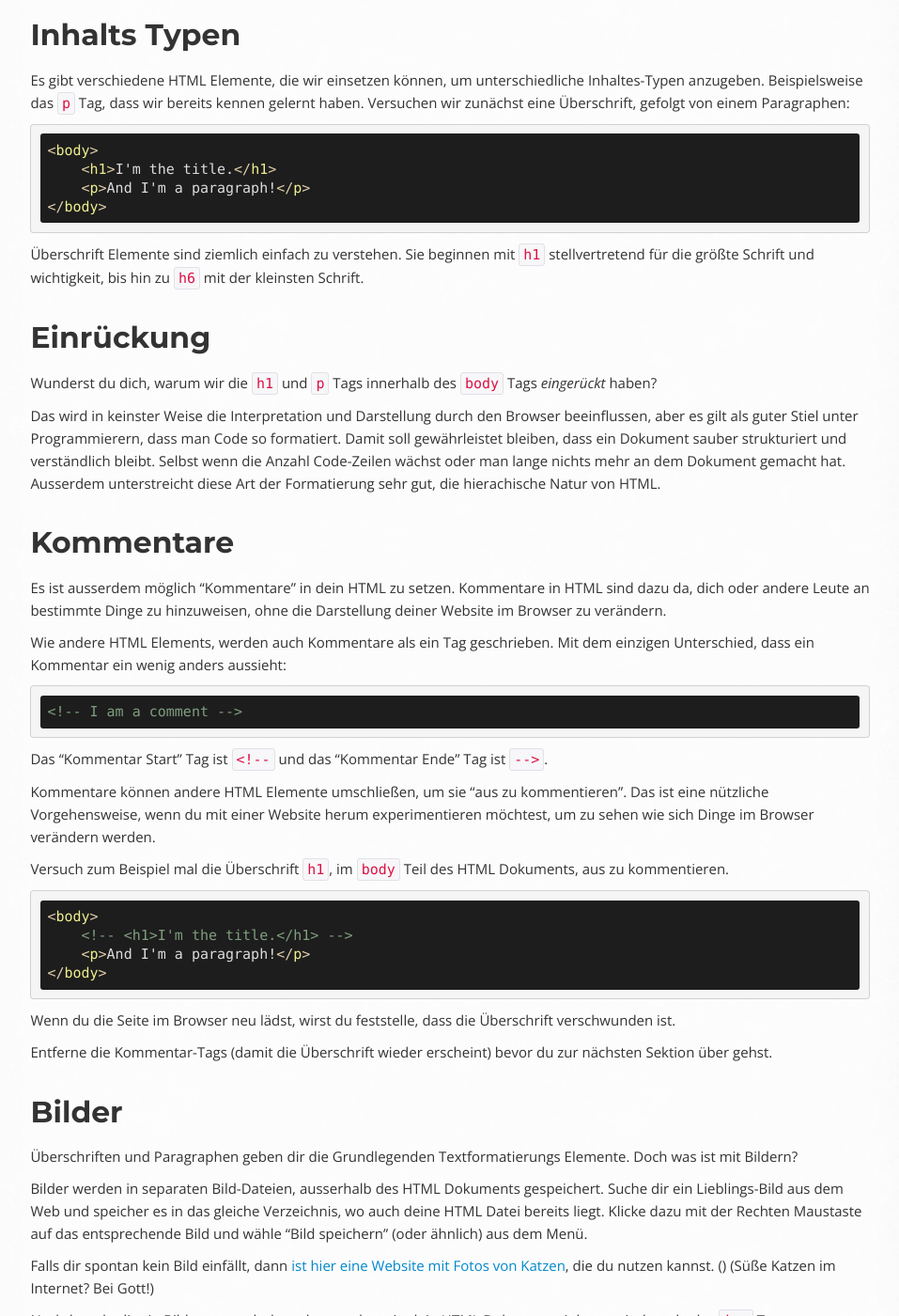
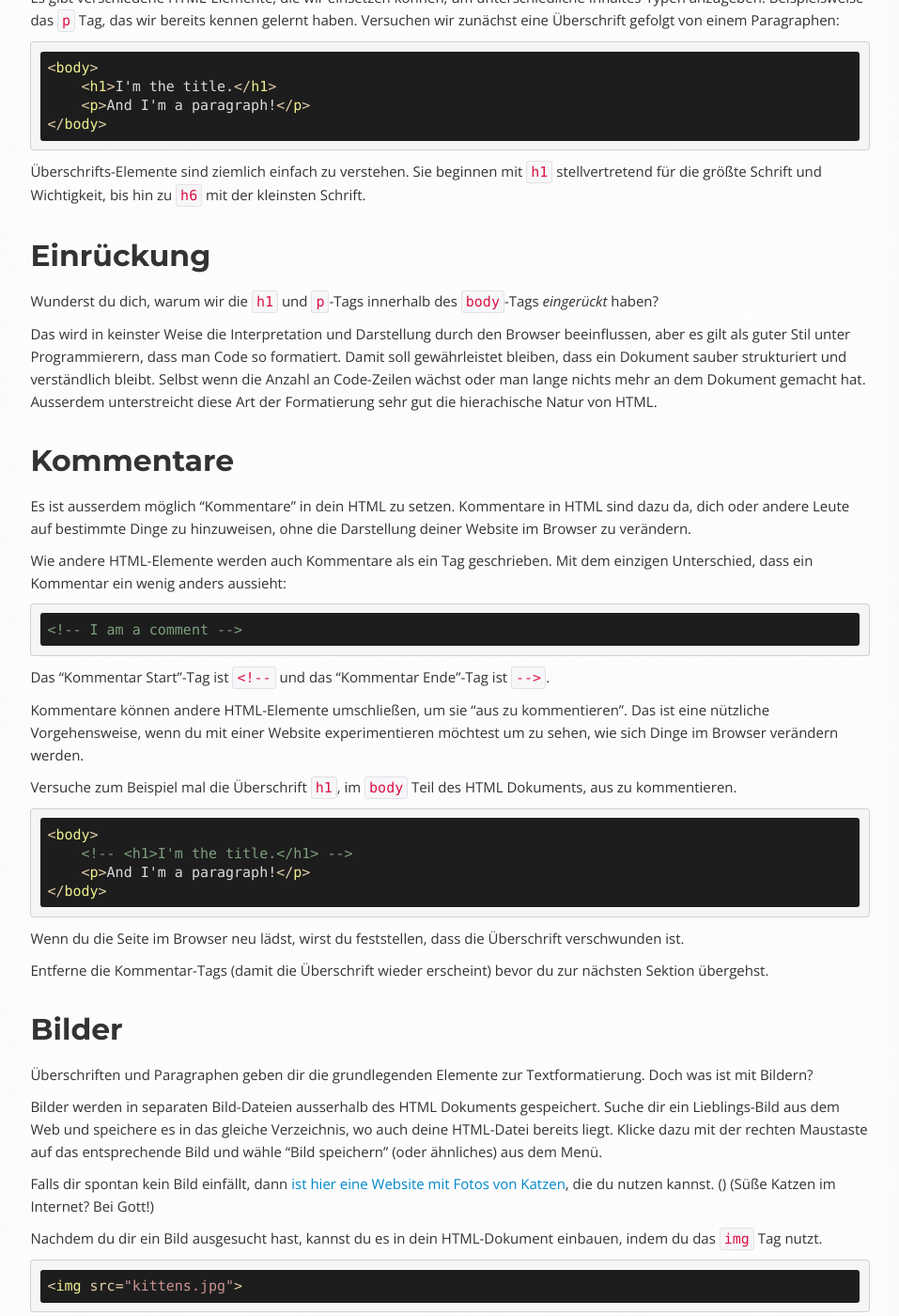
Before and after one commit to OpenTechSchool/html-css-beginners, a Jekyll site: the page built from core/structure.md, in a window 1280 px wide and 1400 px high, scrolled down 4250 px. Shown: the whole window at 94% size, without its empty margins (314-1271 px from the left). Built offline with Jekyll 4.4.1, drawn with Linux system fonts in a browser that asks for light colours; Markdown is read by kramdown in place of the engine named in the settings; some of the changed text lies outside the part shown.

Commit message:
update: adjusted the translation to a given style

```diff
--- a/core/structure.md
+++ b/core/structure.md
@@ -44,58 +41,57 @@ in die du hineinwachsen kannst) sind [Sublime Text](http://www.sublimetext.com/)
 
 GEdit ist auf den meisten Linux Distributionen vorinstalliert.
 Andernfalls kannst du es auch mit [Sublime Text](http://www.sublimetext.com/)
-oder einem der zahlreichen anderen Linux Text Editoren versuchen.
+oder einem der zahlreichen anderen Linux Texteditoren versuchen.
 
 ********
 
-**Text Editor installiert und geöffnet? Gtossartig! Zeit für das erste HTML Dokument!**
+**Texteditor installiert und geöffnet? Grossartig! Zeit für das erste HTML-Dokument!**
 
 ## Doctype
 
-Das erste Element einer HTML Seite ist der **doctype**, welcher wie du dir
+Das erste Element einer HTML-Seite ist der **doctype**, welcher wie du dir
 vielleicht denken kannst, dem Browser den Typ des Dokuments anzeigt.
-Das ist wichtig damit der browser weiss wie er das HTML Dokument anzeigen und lesen soll.
+Dies ist wichtig, damit der Browser weiss, wie er das HTML-Dokument anzeigen und lesen soll.
 
-Gluecklicher Weise ist der HTML5 Doctype extrem simpel - er ist einfach `html`.
+Glücklicherweise ist der HTML5-Doctype extrem simpel - er ist einfach `html`.
 
-Oeffne eine neue Datei in mit deinem Text Editor und schreibe dies in die erste
+Öffne eine neue Datei mit deinem Texteditor und schreibe dies in die erste
 Zeile:
 
     <!DOCTYPE html>
 
-Dann speicher die Text-Datei mit der Datei-Erweiterung `.html`. Du editierst nun
+Dann speichere die Textdatei mit der Datei-Erweiterung `.html`. Du editierst nun
 ganz offiziell ein HTML Dokument.
 
 ## Strukturiere dein Projekt
 
-Du kannst überall wo du willst HTML dateien anlegen. Jedoch empfehlen wir dir,
-dass du verzeichnisse nutzt um deine Dateien zu organisieren. So sind sie später
-einfacher wieder zu finden.
+Du kannst überall wo du möchtest HTML-Dateien anlegen. Jedoch empfehlen wir dir,
+dass du Verzeichnisse nutzt, um deine Dateien zu organisieren. So sind sie später
+einfacher wiederzufinden.
 
-* Erstelle an beliebiger Stelle eine Verzeichnis für diesen Workshop. Zum
+* Erstelle an beliebiger Stelle ein Verzeichnis für diesen Workshop. Zum
   Beispiel auf dem Desktop oder in deinem Benutzer-Verzeichnis.
   Nenne das Verzeichnis *OTS_HTML_Workshop* oder ähnlich.
 
-* Erstelle ein Verzeichnis innerhalb des deines Workshop Verzeichnis.
+* Erstelle ein Verzeichnis innerhalb des Workshop-Verzeichnisses.
   Nenne es **exercise1** oder ähnlich.
 
-* Vom Text-Editor aus, speichere dein erstes HTML Dokument in
-  dem *exercise1* Verzeichnis. Nenne die HTML Datei *page.html* oder ähnlich.
+* Vom Texteditor aus, speichere dein erstes HTML-Dokument in
+  dem *exercise1*-Verzeichnis. Nenne die HTML Datei *page.html* oder ähnlich.
 
-Mit der Zeit werden wir noch weitere Dateien zu diesem Verzeichnis hinzufügen.
-Vielleicht sogar ganz neue Verzeichnisse, parallel zu exercise1 anlegen.
+Mit der Zeit werden wir noch weitere Dateien zu diesem Verzeichnis hinzufügen, vielleicht sogar ganz neue Verzeichnisse, parallel zu exercise1 anlegen.
 
 ## Elemente und Tags
 
 Das sind die grundlegenden Bausteine von HTML.
 
-**Elemente** *sind das*, was ein HTML Dokument ausmacht. Weil man keine,
-eines oder mehr Elemente ineinander schachteln kann, entsteht eine
-*hierachische* Struktur im HTML Dokument. Ein Element kann drei
+**Elemente** *sind das*, was ein HTML-Dokument ausmacht. Weil man keine,
+eines oder mehr Elemente ineinander verschachteln kann, entsteht eine
+*hierachische* Struktur im HTML-Dokument. Ein Element kann drei
 Dinge beinhalten: ein Tag, ein Attribut und Inhalt.
 
-Ein **Tag** ist etwas, dass den Nutzen eines Elements angibt. Das `<p>` Tag zum
-Beispiel gibt an, dass es sich, bei dem Element um einen
+Ein **Tag** ist etwas, das den Nutzen eines Elements angibt. Das `<p>` Tag zum
+Beispiel gibt an, dass es sich bei dem Element um einen
 Paragraphen-Text handelt. Das `<li>` Tag gibt an, dass hier ein Listen-Eintrag
 stehen soll. Du wirst bereits festgestellt haben, dass Tags immer von spitzen
 Klammern eingefasst sind. **Öffnende** und **schliessende** tags markiegen den
@@ -107,8 +103,8 @@ Wie du siehst, beinhaltet das schließende Tag ein `/` vor dem Namen. Andernfall
 wäre es ein weiteres öffnendes Tag!
 
 Prüfe bitte **immer** doppelt, dass du alle deine öffnenden Elemente wieder
-geschlossen hast. Andernfalls wird der Browser, beim anzeigen deines
-HTML Dokuments, seltsame Dinge machen.
+geschlossen hast. Andernfalls wird der Browser beim Anzeigen deines
+HTML-Dokuments seltsame Dinge machen.
 
 Es gibt eine Hand voll spezieller Elemente, die eine Auznahme zur Regel
 darstellen. Wenn Elemente nichts anderes als den Tag-Namen beinhalten können,
@@ -137,7 +133,7 @@ Du wirst festgestellt haben, dass HTML sich um Leerzeichen oder Zeilenumbrüche
 **zwischen** Tags nicht kümmert. Wenn das obige Beispiel in eine einzige Zeile
 zusammen gerückt würde, käme im Browser das gleiche Ergebnis heraus.
 
-Im Beispiel, findest du zum ersten mal ein **attribut**. Ein Attribut beginnt
+Im Beispiel findest du zum ersten Mal ein **Attribut**. Ein Attribut beginnt
 mit einem Namen in Kleinbuchstaben und wird dann nahezu immer
 mit `=` und einem 'Wert' weiter geführt. Der Wert ist von doppelten
 Anführungszeichen umschlossen. In etwa wie `"das hier"`. Ein Element kann viele
@@ -177,54 +173,52 @@ ist. Hier ist ein Beispiel:
         <title>My first Portfolio</title>
     </head>
 
-Wie du siehst, ist das Meta-Tag ein selbst schliessendes Element! Als erstes
+Wie du siehst ist das Meta-Tag ein selbstschliessendes Element! Als erstes
 steht dort ein `charset` Meta-Tag. Das ist das wichtigste Meta-Tag. Ohne dieses
 könnte es sein, dass deine Website nicht korrekt angezeigt wird. Es wird als
 empfohlene Vorgehensweise angesehen, dass es als erstes Folge-Element des
-`head` Elements eingesetzt wird. Es spezifiziert den Zeichensatz deines
-HTML Dokuments. Das bedeutet, dass der Browser in der Lage sein wird,
+`head`-Elements eingesetzt wird. Es spezifiziert den Zeichensatz deines
+HTML-Dokuments. Das bedeutet, dass der Browser in der Lage sein wird,
 Sonderzeichen wie ä, ö, ü, €, è und so weiter, auch auf Systemen anderer
-Sprache korrekt anzuzeigen. `UTF-8` ist üblicher Weise das gängigste Zeichensatz
-Encoding, dass im Web eingesetzt wird.
+Sprache korrekt anzuzeigen. `UTF-8` ist üblicherweise das gängigste Zeichensatz-Encoding, das im Web eingesetzt wird.
 
 Hier haben wir ausserdem ein weiteres Meta-Tag genutzt: die `description`
 (Beschreibung). Wir definieren dieses Meta-Tag mit dem Attribut `name` und
 setzen `description` als Wert zwischen die doppelten Anführungszeichen.
 
-Innerhalb unseres `head` Elements, haben wir als letztes Element den Titel
-unserer Website. Schreibe den oberen HTML code aus dem Beispiel in dein eigenes
-HTML Dokument im Editor. Dann änder den Inhalt zwischen dem `<title>` Element.
+Innerhalb unseres `head`-Elements, haben wir als letztes Element den Titel
+unserer Website. Schreibe den oberen HTML Code aus dem Beispiel in dein eigenes
+HTML-Dokument im Editor. Dann ändere den Inhalt zwischen dem `<title>`-Element.
 Jetzt kannst du dein Dokument im Browser öffnen und schau dir mal an, was im Titel
 des Browserfensters steht. Das ist ebenfalls der Titel, der genutzt wird, wenn
-du eine Website als Bookmark hinzufügst.
+du eine Website als Lesezeichen hinzufügst.
 
-Tags im `head` Bereich, können ebenfalls externe Resourcen wie CSS oder JavaScript
-Dateien beinhalten. Wir werden uns damit später noch beschäftigen.
+Tags im `head`-Bereich können ebenfalls externe Resourcen wie CSS- oder JavaScript-Dateien beinhalten. Wir werden uns damit später noch beschäftigen.
 
-## Der HTML Body
+## Der HTML-Body
 
-Endlich kommen wir an die Stelle wo unser Inhalt hinkommt.
+Endlich kommen wir an die Stelle, wo unser Inhalt hinkommt.
 Der `body` beinhaltet den eigentlichen Inhalt einer Seite. Alles innerhalb der
-öffnenden und schließenden `body` Tags, ist für den Besucher der Website sichtbar.
+öffnenden und schließenden `body`-Tags ist für den Besucher der Website sichtbar.
 
-Direkt nach dem schließendem `head` Tag aber noch innerhalb des `html` Elements,
-fügen wir die `body` Tags hinzu:
+Direkt nach dem schließendem `head`-Tag, aber noch innerhalb des `html`-Elements
+fügen wir die `body`-Tags hinzu:
 
     <body>
     </body>
 
-Alles innerhalb des `body` Tags, wird dem Besucher angezeigt werden.
-Schreibe etwas einfachen Text zwischen die `body` Tags und schau dir das Ergebnis
+Alles innerhalb des `body`-Tags wird dem Besucher angezeigt werden.
+Schreibe etwas einfachen Text zwischen die `body`-Tags und schau dir das Ergebnis
 im Browser an.
 
-**TIP**: Benutze die "Seite aktualisieren" Funktion (STRG+R oder F5) um das
-gleiche HTML Dokument im Browser neu zu laden.
+**TIPP**: Benutze die "Seite aktualisieren"-Funktion (STRG+R oder F5), um das
+gleiche HTML-Dokument im Browser neu zu laden.
 
-## Inhalts Typen
+## Inhalts-Typen
 
-Es gibt verschiedene HTML Elemente, die wir einsetzen können, um unterschiedliche
-Inhaltes-Typen anzugeben. Beispielsweise das `p` Tag, dass wir bereits kennen
-gelernt haben. Versuchen wir zunächst eine Überschrift, gefolgt von einem
+Es gibt verschiedene HTML-Elemente, die wir einsetzen können, um unterschiedliche
+Inhaltes-Typen anzugeben. Beispielsweise das `p` Tag, das wir bereits kennen
+gelernt haben. Versuchen wir zunächst eine Überschrift gefolgt von einem
 Paragraphen:
 
     <body>
@@ -232,41 +226,40 @@ Paragraphen:
         <p>And I'm a paragraph!</p>
     </body>
 
-Überschrift Elemente sind ziemlich einfach zu verstehen. Sie beginnen mit `h1`
-stellvertretend für die größte Schrift und wichtigkeit, bis hin zu `h6` mit der
+Überschrifts-Elemente sind ziemlich einfach zu verstehen. Sie beginnen mit `h1`
+stellvertretend für die größte Schrift und Wichtigkeit, bis hin zu `h6` mit der
 kleinsten Schrift.
 
 ## Einrückung
 
-Wunderst du dich, warum wir die `h1` und `p` Tags innerhalb des `body`
-Tags *eingerückt* haben?
+Wunderst du dich, warum wir die `h1` und `p`-Tags innerhalb des `body`-Tags *eingerückt* haben?
 
 Das wird in keinster Weise die Interpretation und Darstellung durch den Browser
-beeinflussen, aber es gilt als guter Stiel unter Programmierern, dass man Code
+beeinflussen, aber es gilt als guter Stil unter Programmierern, dass man Code
 so formatiert. Damit soll gewährleistet bleiben, dass ein Dokument sauber
-strukturiert und verständlich bleibt. Selbst wenn die Anzahl Code-Zeilen wächst oder
+strukturiert und verständlich bleibt. Selbst wenn die Anzahl an Code-Zeilen wächst oder
 man lange nichts mehr an dem Dokument gemacht hat. Ausserdem unterstreicht diese
-Art der Formatierung sehr gut, die hierachische Natur von HTML.
+Art der Formatierung sehr gut die hierachische Natur von HTML.
 
 ## Kommentare
 
 Es ist ausserdem möglich "Kommentare" in dein HTML zu setzen. Kommentare in HTML
-sind dazu da, dich oder andere Leute an bestimmte Dinge zu hinzuweisen, ohne die
+sind dazu da, dich oder andere Leute auf bestimmte Dinge zu hinzuweisen, ohne die
 Darstellung deiner Website im Browser zu verändern.
 
-Wie andere HTML Elements, werden auch Kommentare als ein Tag geschrieben. Mit
+Wie andere HTML-Elemente werden auch Kommentare als ein Tag geschrieben. Mit
 dem einzigen Unterschied, dass ein Kommentar ein wenig anders aussieht:
 
     <!-- I am a comment -->
 
-Das "Kommentar Start" Tag ist `<!--` und das "Kommentar Ende" Tag ist `-->`.
+Das "Kommentar Start"-Tag ist `<!--` und das "Kommentar Ende"-Tag ist `-->`.
 
-Kommentare können andere HTML Elemente umschließen, um sie
+Kommentare können andere HTML-Elemente umschließen, um sie
 "aus zu kommentieren". Das ist eine nützliche Vorgehensweise, wenn du mit einer
-Website herum experimentieren möchtest, um zu sehen wie sich Dinge im Browser
+Website experimentieren möchtest um zu sehen, wie sich Dinge im Browser
 verändern werden.
 
-Versuch zum Beispiel mal die Überschrift `h1`, im `body` Teil des HTML Dokuments,
+Versuche zum Beispiel mal die Überschrift `h1`, im `body` Teil des HTML Dokuments,
 aus zu kommentieren.
 
     <body>
@@ -274,45 +267,44 @@ aus zu kommentieren.
         <p>And I'm a paragraph!</p>
     </body>
 
-Wenn du die Seite im Browser neu lädst, wirst du feststelle, dass die Überschrift
+Wenn du die Seite im Browser neu lädst, wirst du feststellen, dass die Überschrift
 verschwunden ist.
 
 Entferne die Kommentar-Tags (damit die Überschrift wieder erscheint) bevor du
-zur nächsten Sektion über gehst.
+zur nächsten Sektion übergehst.
 
 ## Bilder
 
-Überschriften und Paragraphen geben dir die Grundlegenden Textformatierungs
-Elemente. Doch was ist mit Bildern?
+Überschriften und Paragraphen geben dir die grundlegenden Elemente zur Textformatierung. Doch was ist mit Bildern?
 
-Bilder werden in separaten Bild-Dateien, ausserhalb des HTML Dokuments
-gespeichert. Suche dir ein Lieblings-Bild aus dem Web und speicher es in das
-gleiche Verzeichnis, wo auch deine HTML Datei bereits liegt. Klicke dazu mit der
-Rechten Maustaste auf das entsprechende Bild und wähle "Bild speichern"
-(oder ähnlich) aus dem Menü.
+Bilder werden in separaten Bild-Dateien ausserhalb des HTML Dokuments
+gespeichert. Suche dir ein Lieblings-Bild aus dem Web und speichere es in das
+gleiche Verzeichnis, wo auch deine HTML-Datei bereits liegt. Klicke dazu mit der
+rechten Maustaste auf das entsprechende Bild und wähle "Bild speichern"
+(oder ähnliches) aus dem Menü.
 
 Falls dir spontan kein Bild einfällt, dann
 [ist hier eine Website mit Fotos von Katzen](http://www.flickr.com/photos/nengard/67501122/sizes/s/), die du nutzen kannst. ()
 (Süße Katzen im Internet? Bei Gott!)
 
-Nachdem du dir ein Bild ausgesucht hast, kannst du es in dein HTML Dokument
+Nachdem du dir ein Bild ausgesucht hast, kannst du es in dein HTML-Dokument
 einbauen, indem du das `img` Tag nutzt.
 
     <img src="kittens.jpg">
 
-Füge das `img` Tag irgendwo innerhalb des `body` Tags hinzu. Am besten dort, wo
+Füge das `img`-Tag irgendwo innerhalb des `body`-Tags hinzu. Am besten dort, wo
 du es gerne anzeigen lassen würdest. Ersetze "kittens.jpg" mit dem Dateinamen
-des Bilds, dass du in das gleiche Verzeichnis wie dein HTML Dokument gespeichert
+des Bildes, dass du in das gleiche Verzeichnis wie dein HTML-Dokument gespeichert
 hast.
 
-Beachte bitte, dass `img` Tag ist eines der Tags, die kein separates,
-schliessendes Tag benötigen. Du kannst zwar ein schliessendes "</img>" Tag direkt
-nach dem öffnendem "<img>" Tag setzen, jedoch wird das nichts daran ändern, wie
+Beachte bitte, dass `img`-Tag ist eines der Tags, die kein separates,
+schliessendes Tag benötigen. Du kannst zwar ein schliessendes "</img>"-Tag direkt
+nach dem öffnendem "<img>"-Tag setzen, jedoch wird das nichts daran ändern, wie
 der Browser die Website anzeigen wird.
 
-**TIP:** Die Bildquelle ("src") von `kittens.jpg` ist ein Pfad, relativ zur
-HTML Datei. In diesem Fall befindet sich `kittens.jpg` im selben Verzeichnis.
-Du könntest ebenso ein Bildquelle wie `images/kittens.jpg` nutzen, solange du
+**TIPP:** Die Bildquelle ("src") von `kittens.jpg` ist ein Pfad, relativ zur
+HTML-Datei. In diesem Fall befindet sich `kittens.jpg` im selben Verzeichnis.
+Du könntest ebenso eine Bildquelle wie `images/kittens.jpg` nutzen, solange du
 das Bild in ein Unterverzeichnis namens "images" legst. Du kannst sogar komplette
 URLs wie `http://myawesomesite.com/pictures/kittens.jpg` nutzen, aber es ist
 (wenn möglich) besser sowas zu gunsten eines relativen Pfads zu vermeiden.
@@ -324,14 +316,14 @@ Beschreibung des Bild-Inhalts zu nutzen.
 
     <img src="kittens.jpg" alt="Some kittens">
 
-Das ist wichtig für jeden Besucher, der keine Bilder sehen kann. Zum Beispiel
+Das ist wichtig für jeden Besucher, der keine Bilder anzeigen oder sehen kann. Zum Beispiel
 sehbehinderte Menschen, die einen Screenreader nutzen (auch Braile-Zeile genannt).
-Jedes Bild, dass nicht aus dekorativen Gründen im HTML eingebettet wird, sollte
+Jedes Bild, das nicht aus dekorativen Gründen im HTML eingebettet wird, sollte
 eine Bild-Beschreibung über das "alt=" Attribut bekommen.
 
 ## Nochmal alles zusammen
 
-Bis hierhin sollte unser gesamtes HTML Dokument in etwa wie folgt aussehen:
+Bis hierhin sollte unser gesamtes HTML-Dokument in etwa wie folgt aussehen:
 
     <!DOCTYPE html>
     <html>
```
Also changed, not shown: other parts of core/structure.md (+20 -23 lines).
